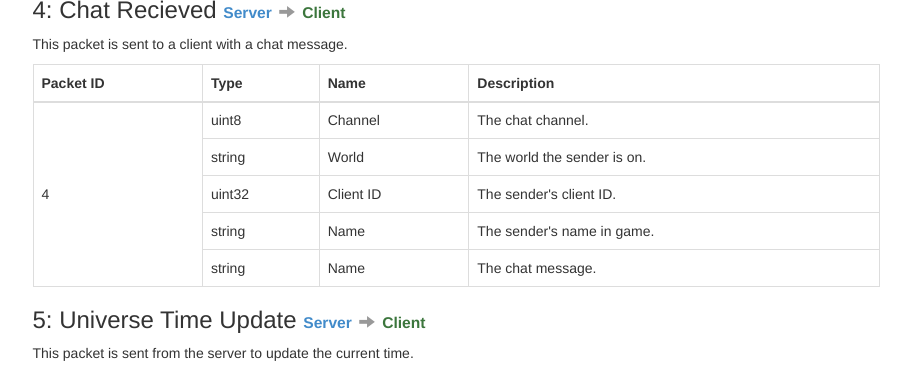
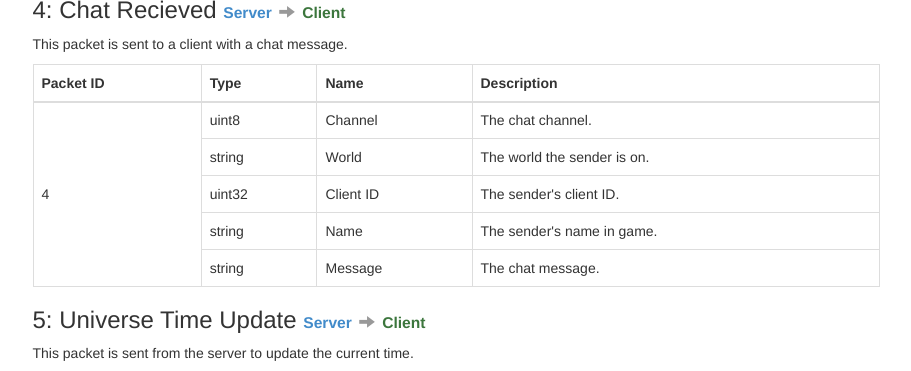
Before and after one commit to ddevault/starbound-dev, a Jekyll site: the page built from networking/index.md, in a window 1280 px wide and 900 px high, scrolled down 2188 px. Shown: the top 371 px of the window, without its empty margins (330-1241 px from the left). Built offline with Jekyll 4.4.1, drawn with Linux system fonts in a browser that asks for light colours; Markdown is read by kramdown in place of the engine named in the settings.

Commit message:
Fixed typo

```diff
--- a/networking/index.md
+++ b/networking/index.md
@@ -268,7 +268,7 @@ This packet is sent to a client with a chat message.
         </tr>
         <tr>
             <td>string</td>
-            <td>Name</td>
+            <td>Message</td>
             <td>The chat message.</td>
         </tr>
     </tbody>
```
